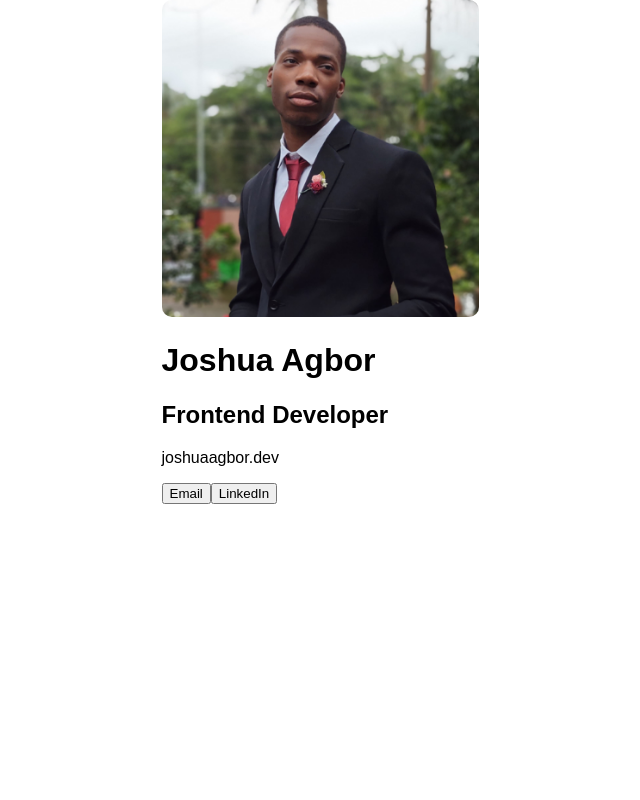
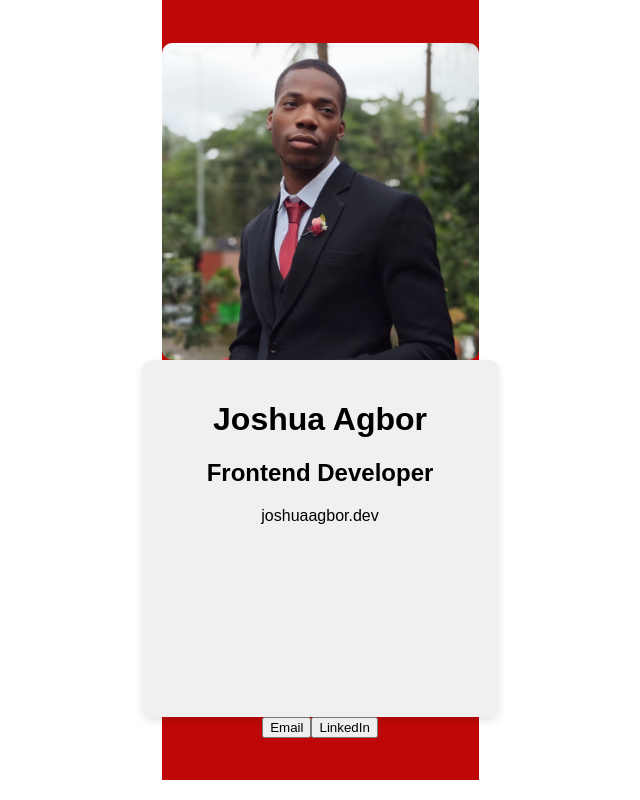
Before and after one commit to buildinrythm/my-business-card, a React (Vite) app: page / in a window 1280 px wide. Shown: the whole page, without its empty margins (320-960 px from the left). Built offline with nearby package versions, Linux system fonts and the light colour scheme.

Commit message:
Added photo and basic card styling to center items

```diff
--- a/src/index.css
+++ b/src/index.css
@@ -9,8 +9,28 @@ body {
 
 }
 
+.card-container {
+  display: flex;
+  flex-direction: column;
+  align-items: center;
+  justify-content: center;
+  width: 317px;
+  height: 780px;
+  background-color: #c00707;
+  padding: 0;
+}
 .headshot {
+  width: 100%;
+  height: 317px;
+  border-radius: 10px;
+}
+
+.card-info {
   width: 317px;
   height: 317px;
   border-radius: 10px;
+  background-color: #f0f0f0;
+  padding: 20px;
+  box-shadow: 0 4px 8px rgba(0,0,0,0.1);
+  text-align: center;
 }
```
